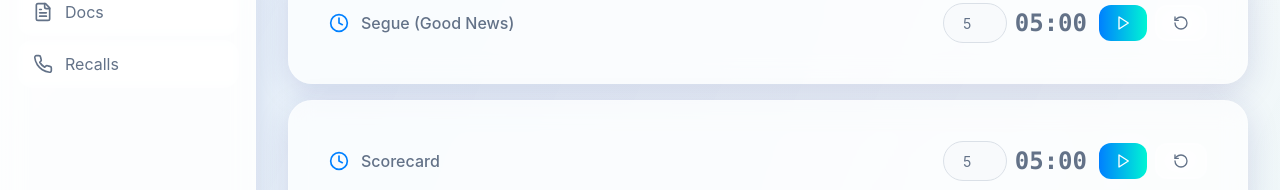
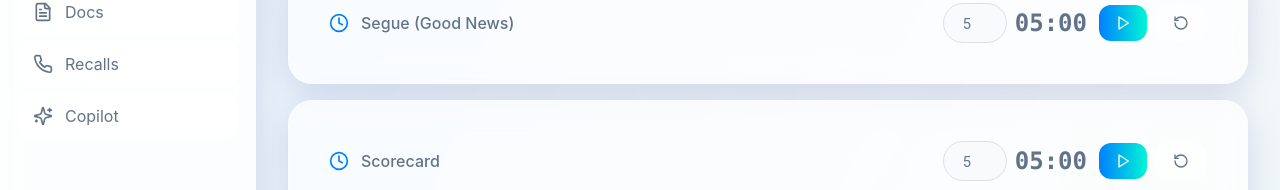
Before and after one commit to JonDMorrison/clinic-leader, a React (Vite) app: page /l10 in a window 1280 px wide. Shown: the part 226-416 px from the top of the page. Built offline with nearby package versions, Linux system fonts and the light colour scheme; no server answers; the database is empty; the HTML template or start-up script is replaced by a standard one.

Commit message:
Add Copilot to sidebar navigation

```diff
--- a/src/components/layout/Sidebar.tsx
+++ b/src/components/layout/Sidebar.tsx
@@ -1,5 +1,5 @@
 import { NavLink } from "react-router-dom";
-import { Home, BarChart3, Target, AlertCircle, Calendar, FileText, Users, Upload, FileBarChart, Phone, Plug } from "lucide-react";
+import { Home, BarChart3, Target, AlertCircle, Calendar, FileText, Users, Upload, FileBarChart, Phone, Plug, Sparkles } from "lucide-react";
 import { cn } from "@/lib/utils";
 import { HelpMenu } from "@/components/layout/HelpMenu";
 import { useQuery } from "@tanstack/react-query";
@@ -16,6 +16,7 @@ const navItems = [
   { title: "People", path: "/people", icon: Users, roles: ["manager", "director", "owner"] },
   { title: "Imports", path: "/imports", icon: Upload, roles: ["manager", "director", "owner"] },
   { title: "Reports", path: "/reports", icon: FileBarChart, roles: ["manager", "director", "owner"] },
+  { title: "Copilot", path: "/copilot", icon: Sparkles, roles: ["staff", "manager", "director", "owner"] },
   { title: "Integrations", path: "/settings/integrations", icon: Plug, roles: ["manager", "director", "owner"] },
 ];
 
```
